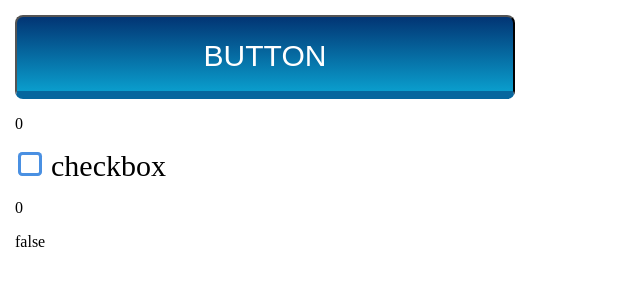
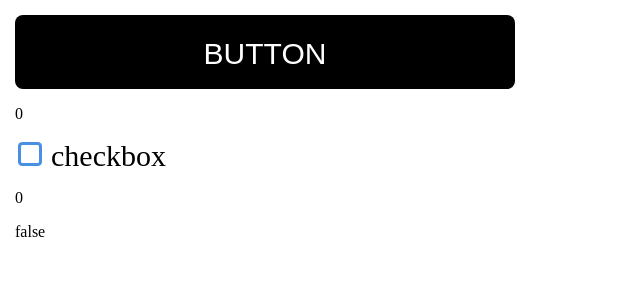
Before and after one commit to AndreyKholopov/vue-tips, a Vue app: page / in a window 1280 px wide. Shown: the top 300 px of the page, without its empty margins (0-640 px from the left). Built offline with nearby package versions, Linux system fonts and the light colour scheme.

Commit message:
add ripple effect on button

```diff
--- a/src/App.vue
+++ b/src/App.vue
@@ -1,42 +1,49 @@
 <template>
   <section class="page">
-    <myButton :click="click" :text="'button'" :fontSize="30" :width="500" />
+    <myButton ripple :click="click" :text="'button'" color="#000" :fontSize="30" :width="500" />
     <p>{{ counter }}</p>
-    <myCheckbox v-model="checked" :change="changeCheck" :fontSize="30" :text="'checkbox'" />
+    <myCheckbox
+      v-model="checked"
+      :change="changeCheck"
+      :fontSize="30"
+      :text="'checkbox'"
+    />
     <p>{{ changeCount }}</p>
     <p>{{ checked }}</p>
   </section>
 </template>
 
 <script>
-import myButton from '@/components/button.vue'
-import myCheckbox from '@/components/checkbox/checkbox.vue'
+import myButton from "./components/button.vue";
+import myCheckbox from "./components/checkbox/checkbox.vue";
 
 export default {
-  name: 'app',
+  name: "app",
   components: {
     myButton,
-    myCheckbox
+    myCheckbox,
   },
-  data () {
+  data() {
     return {
       counter: 0,
       changeCount: 0,
-      checked: false
-    }
+      checked: false,
+    };
   },
   methods: {
     click() {
-      this.counter++
+      this.counter++;
     },
     changeCheck() {
-      this.changeCount++
-    }
-  }
-}
+      this.changeCount++;
+    },
+  },
+};
 </script>
 
 <style>
+@import './components/mainCss.css';
+
 body {
   margin: 0;
 }
--- a/src/components/button.vue
+++ b/src/components/button.vue
@@ -1,5 +1,11 @@
 <template>
-   <button @click.self="click" :disabled="disabled" ref="button" class="button" v-bind:class="{ loading: loading }">
+  <button
+    @click.self="click"
+    :disabled="disabled"
+    ref="button"
+    class="button"
+    v-bind:class="{ loading: loading }"
+  >
     {{ text }}
     <div v-if="loading" class="loader-wrapper">
       <myLoading />
@@ -8,7 +14,7 @@
 </template>
 
 <script>
-import myLoading from "@/components/loading.vue";
+import myLoading from "../components/loading.vue";
 
 export default {
   components: {
@@ -21,10 +27,37 @@ export default {
     disabled: Boolean,
     click: Function,
     loading: Boolean,
+    color: String,
+		hoverColor: String,
+		ripple: Boolean
+  },
+	methods: {
+		rippleOnButton (e) {
+			let x = e.clientX - e.target.offsetLeft
+			let y = e.clientY - e.target.offsetTop
+
+			let ripples = document.createElement('div')
+
+			ripples.style.left = x + 'px'
+			ripples.style.top = y + 'px'
+
+			this.$refs.button.appendChild(ripples).classList.add('ripples')
+
+			setTimeout(() => {
+				ripples.remove()
+			}, 1000);
+		}
 	},
   mounted() {
     this.$refs.button.style.fontSize = `${this.fontSize}px`;
 		this.$refs.button.style.maxWidth = `${this.width}px`;
+
+		if (this.ripple) {
+			this.$refs.button.addEventListener('click', this.rippleOnButton)
+		}
+
+    this.$refs.button.style.setProperty('--main-button-color', `${this.color ? this.color : 'rgb(13, 199, 240)'}`)
+    this.$refs.button.style.setProperty('--hover-button-color', `${this.hoverColor ? this.hoverColor : this.color ? this.color : 'rgb(254, 133, 110)'}`)
   },
 };
 </script>
@@ -40,18 +73,14 @@ export default {
   height: 100%;
   min-width: min-content;
 
-   border-bottom: 8px solid #06669e;
   border-radius: 8px;
+	border: none;
 	outline: none;
+	overflow: hidden;
 
   text-transform: uppercase;
 
-   background: rgb(13, 199, 240);
-   background: linear-gradient(
-      180deg,
-      rgba(2, 53, 116, 1) 0%,
-      rgba(13, 199, 240, 1) 140%
-   );
+  background: var(--main-button-color);
   color: #ffffff;
 
   cursor: pointer;
@@ -61,27 +90,13 @@ export default {
 
 .button:hover,
 .button:focus {
-   background: rgb(254, 133, 110);
-   background: linear-gradient(
-      0deg,
-      rgba(254, 133, 110, 1) 0%,
-      rgba(167, 29, 115, 1) 100%
-   );
-   border-color: #d45270;
+  background: var(--hover-button-color);
 }
 
 /* Active */
 
 .button:active {
-   margin: 5px 0 0 0;
-
-   background: rgb(254, 133, 110);
-   background: linear-gradient(
-      0deg,
-      rgba(254, 133, 110, 1) 0%,
-      rgba(167, 29, 115, 1) 100%
-   );
-   border-bottom: 3px solid #d45270;
+  background: var(--hover-button-color);
 }
 
 /* Disabled */
@@ -93,25 +108,13 @@ export default {
 
 .button[disabled]:hover,
 .button[disabled]:focus {
-   background: rgb(13, 199, 240);
-   background: linear-gradient(
-      180deg,
-      rgba(2, 53, 116, 1) 0%,
-      rgba(13, 199, 240, 1) 140%
-   );
-   border-color: #06669e;
+  background: var(--main-button-color);
 }
 
 .button[disabled]:active {
   margin: 0;
 
-   background: rgb(13, 199, 240);
-   background: linear-gradient(
-      180deg,
-      rgba(2, 53, 116, 1) 0%,
-      rgba(13, 199, 240, 1) 140%
-   );
-   border-bottom: 8px solid #06669e;
+  background: var(--main-button-color);
 }
 
 /* Loader */
@@ -127,16 +130,10 @@ export default {
   width: 100%;
   height: 100%;
 
-   border-bottom: 8px solid #06669e;
   border-radius: 8px;
   outline: none;
 
-   background: rgb(13, 199, 240);
-   background: linear-gradient(
-      180deg,
-      rgba(2, 53, 116, 1) 0%,
-      rgba(13, 199, 240, 1) 140%
-   );
+  background: var(--main-button-color);
 }
 
 .button.loading {
@@ -145,24 +142,12 @@ export default {
 
 .button.loading:hover,
 .button.loading:focus {
-   background: rgb(13, 199, 240);
-   background: linear-gradient(
-      180deg,
-      rgba(2, 53, 116, 1) 0%,
-      rgba(13, 199, 240, 1) 140%
-   );
-   border-color: #06669e;
+  background: var(--main-button-color);
 }
 
 .button.loading:active {
   margin: 0;
 
-   background: rgb(13, 199, 240);
-   background: linear-gradient(
-      180deg,
-      rgba(2, 53, 116, 1) 0%,
-      rgba(13, 199, 240, 1) 140%
-   );
-   border-bottom: 8px solid #06669e;
+  background: var(--main-button-color);
 }
 </style>
--- a/src/components/checkbox/checkbox.vue
+++ b/src/components/checkbox/checkbox.vue
@@ -21,7 +21,7 @@ export default {
     disabled: Boolean,
     change: Function,
     value: Boolean,
-      valueInput: Boolean
+    valueInput: Boolean,
   },
   mounted() {
     this.$refs.label.style.fontSize = `${this.fontSize}px`;
@@ -29,13 +29,13 @@ export default {
   computed: {
     model: {
       get() {
-            return this.value
+        return this.value;
       },
       set(valueInput) {
-            this.$emit('input', valueInput)
-         }
-      }
-   }
+        this.$emit("input", valueInput);
+      },
+    },
+  },
 };
 </script>
 
--- /dev/null
+++ b/src/components/mainCss.css
@@ -0,0 +1,28 @@
+/* ripples */
+.ripples {
+	position: absolute;
+
+	transform: translate(-50%, -50%);
+
+	border-radius: 50%;
+
+	background: #ffffff;
+
+	pointer-events: none;
+	animation: animate-ripples 1s linear infinite;
+}
+
+@keyframes animate-ripples {
+	0% {
+		width: 0;
+		height: 0;
+
+		opacity: 0.5;
+	}
+	100% {
+		width: 500px;
+		height: 500px;
+
+		opacity: 0;
+	}
+}
```
Also changed, not shown: src/components/loading.vue (indentation only). Lines whose indentation alone changed are shown as unchanged.
